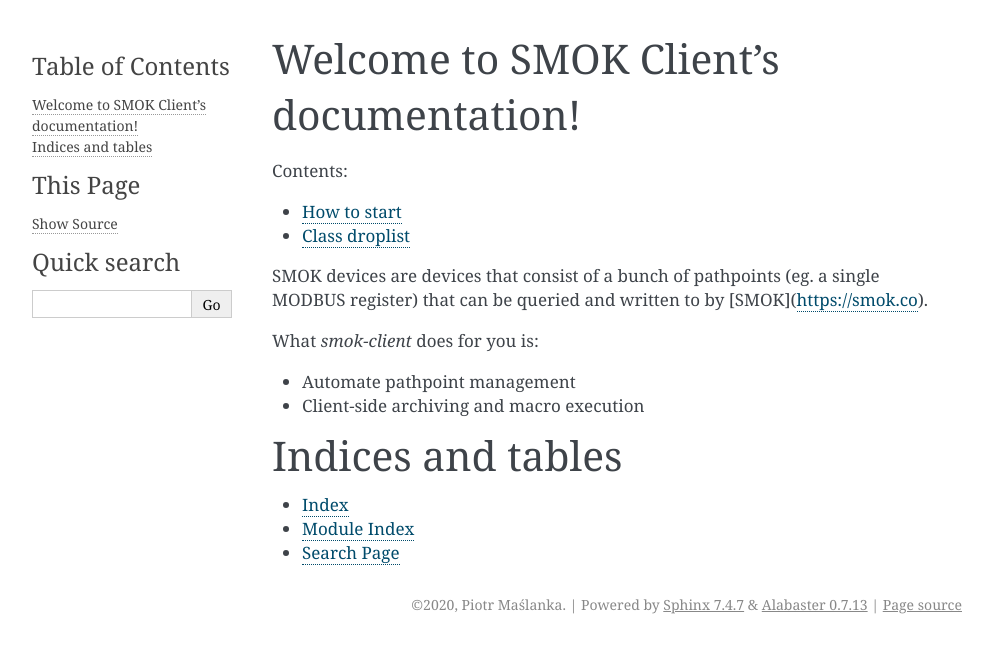
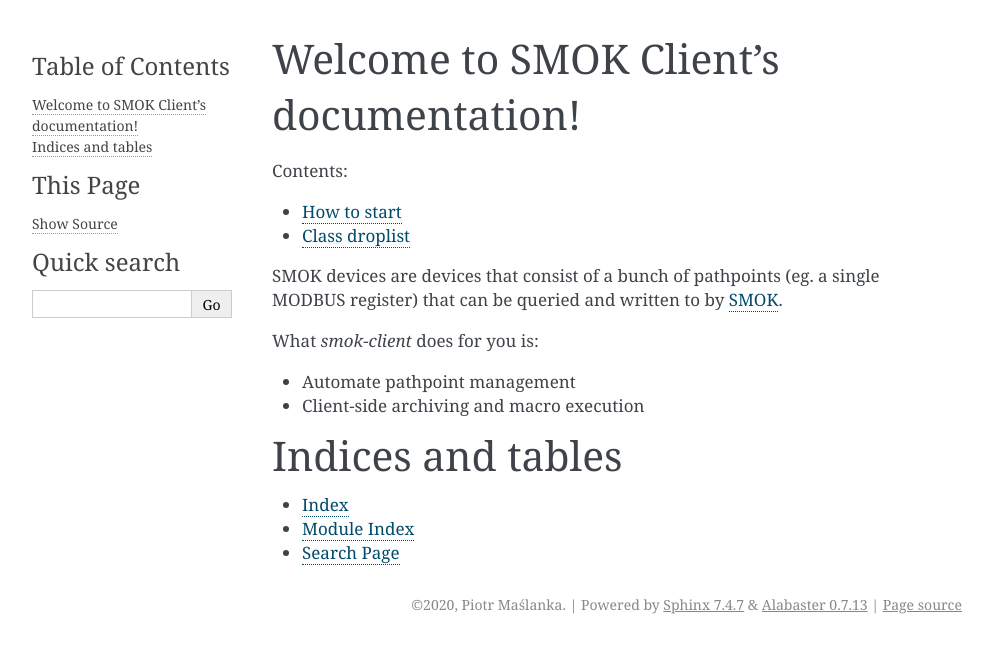
Before and after one commit to smok-serwis/smok-client, a Sphinx documentation site: the page built from docs/index.rst, in a window 1280 px wide. Shown: the top 653 px of the page, without its empty margins (148-1140 px from the left). Built offline with Sphinx 7.4.7, drawn with Linux system fonts in a browser that asks for light colours; some of the changed lines change nothing that is shown.

Commit message:
docs fix

```diff
--- a/docs/index.rst
+++ b/docs/index.rst
@@ -9,7 +9,9 @@
 
 
 SMOK devices are devices that consist of a bunch of pathpoints (eg. a single MODBUS register)
-that can be queried and written to by [SMOK](https://smok.co).
+that can be queried and written to by SMOK_.
+
+.. _SMOK: https://smok.co
 
 What `smok-client` does for you is:
 
```
